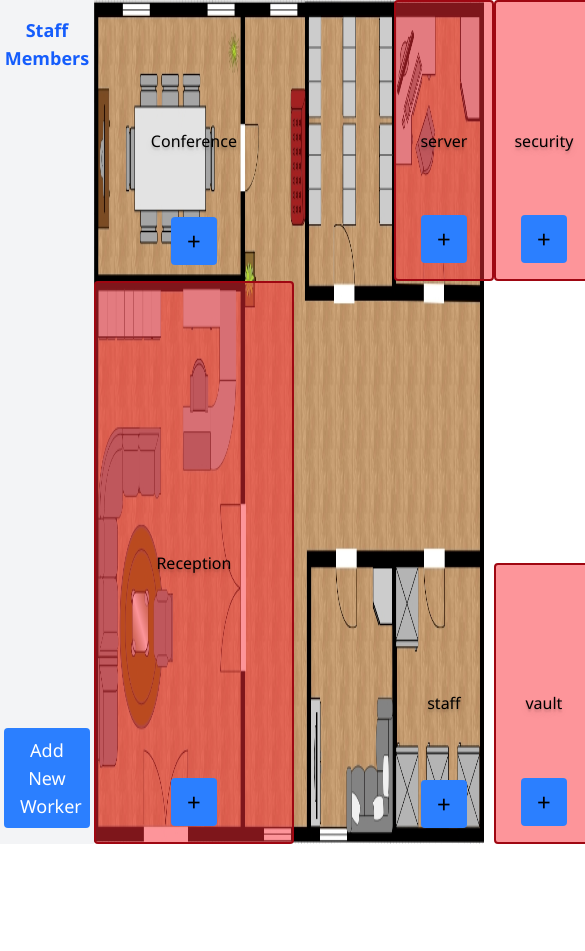
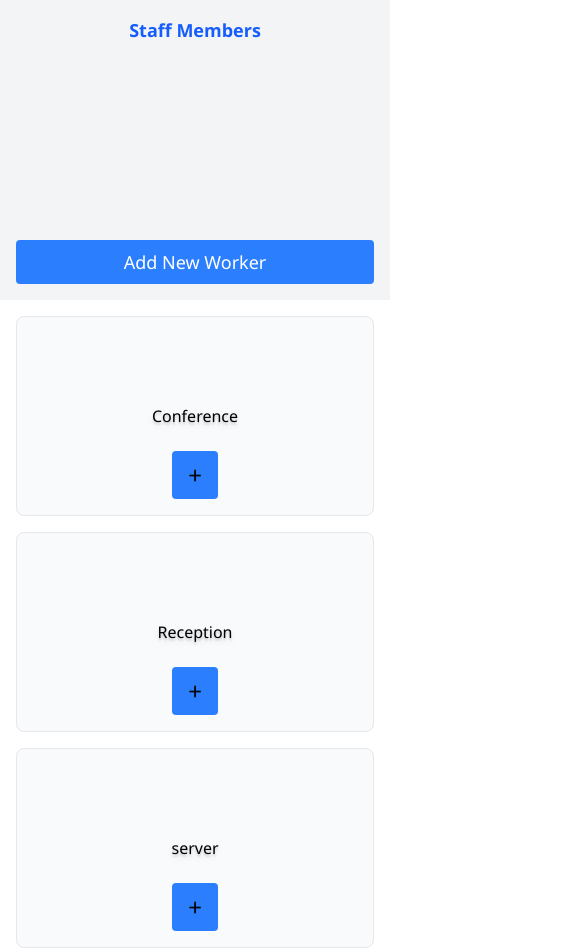
Before and after one commit to ikara-py/Workspace-Staff-Manager, a website: page index.html in a window 390 px wide. Shown: the top 951 px of the page, 585 px wide, since content can reach past the window. Before the commit the page ends 844 px from the top, so only its background shows below. Drawn offline with Linux system fonts and the light colour scheme.

Commit message:
feat: add responsive layout for rooms grid and sidebar (@media)

```diff
--- a/css/style.css
+++ b/css/style.css
@@ -54,3 +54,45 @@ form,
 .vault_room {
   grid-area: vault_room;
 }
+
+@media (max-width: 1024px) {
+  #rooms img {
+    display: none;
+  }
+  #rooms {
+    grid-template-columns: 1fr 1fr;
+    grid-template-rows: auto;
+    grid-template-areas: initial;
+    gap: 1rem;
+    height: auto;
+    overflow-y: auto;
+    padding: 1rem;
+  }
+  .conference_room,
+  .reception_room,
+  .server_room,
+  .security_room,
+  .staff_room,
+  .vault_room {
+    grid-area: auto !important;
+    border: 1px solid #e5e7eb;
+    border-radius: 0.5rem;
+    padding: 1rem;
+    min-height: 200px;
+    background-color: #f9fafb;
+  }
+}
+@media (max-width: 768px) {
+  #main_body {
+    flex-direction: column;
+  }
+  #side_bar {
+    width: 100%;
+    height: auto;
+    min-height: 300px;
+    overflow-y: auto;
+  }
+  #rooms {
+    grid-template-columns: 1fr;
+  }
+}
--- a/js/script.js
+++ b/js/script.js
@@ -13,7 +13,6 @@ document.addEventListener("DOMContentLoaded", () => {
   const showWorkersModal = document.getElementById("showWorkersModal");
   const closeShowWorkers = document.getElementById("closeShowWorkers");
   const showWorkersContent = document.getElementById("showWorkersContent");
-  const assigned = document.querySelectorAll(".assigned");
 
   let currentTargetRoom = null;
 
```
Also changed, not shown: css/output.css.
